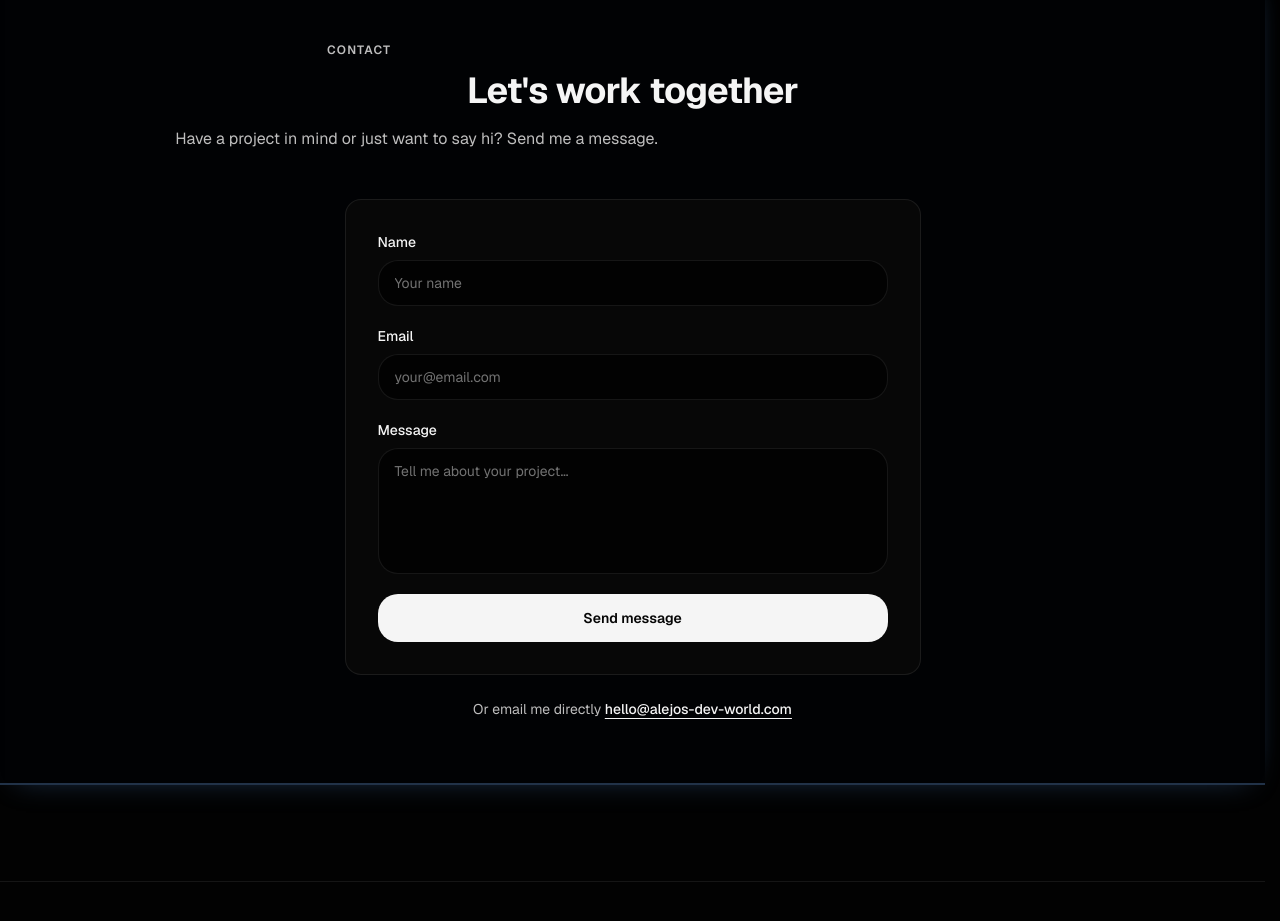
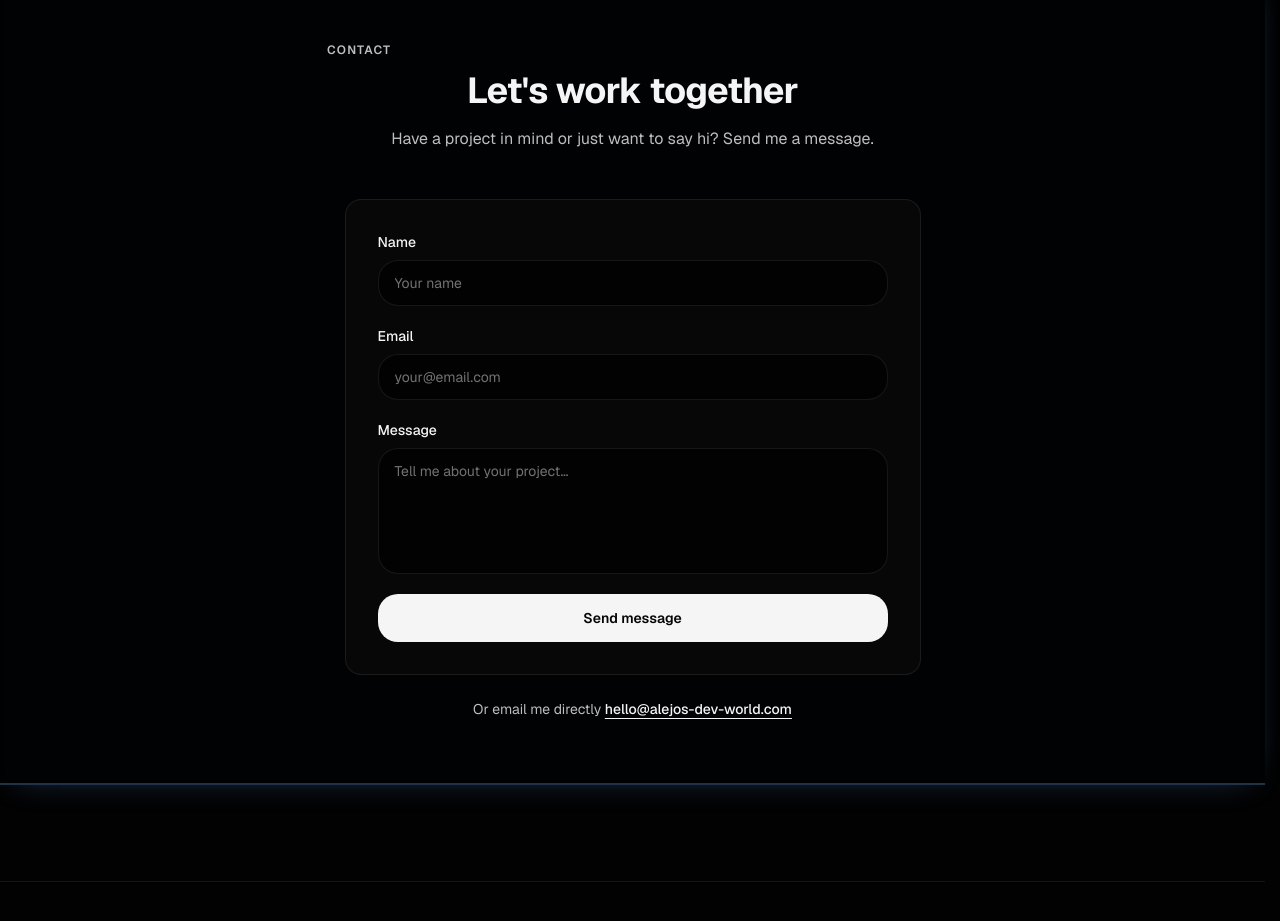
Before and after one commit to alejandro-devop/alejos-dev-world-porfolio, a Next.js app: page /en in a window 1280 px wide. Shown: the part 6580-7501 px from the top of the page. Built offline with nearby package versions, Linux system fonts and the light colour scheme; no server answers.

Commit message:
refactor: enhance SectionHeader component with conditional centering
- Updated SectionHeader to conditionally apply a centered class to the description paragraph based on the centered prop, improving layout flexibility.

```diff
--- a/src/components/ui/SectionHeader.tsx
+++ b/src/components/ui/SectionHeader.tsx
@@ -44,7 +44,12 @@ export function SectionHeader({
         {heading}
       </h2>
       {description && (
-        <p className="mt-4 text-base text-muted-foreground max-w-2xl">
+        <p
+          className={cn(
+            "mt-4 text-base text-muted-foreground max-w-2xl",
+            centered && "mx-auto",
+          )}
+        >
           {description}
         </p>
       )}
```
